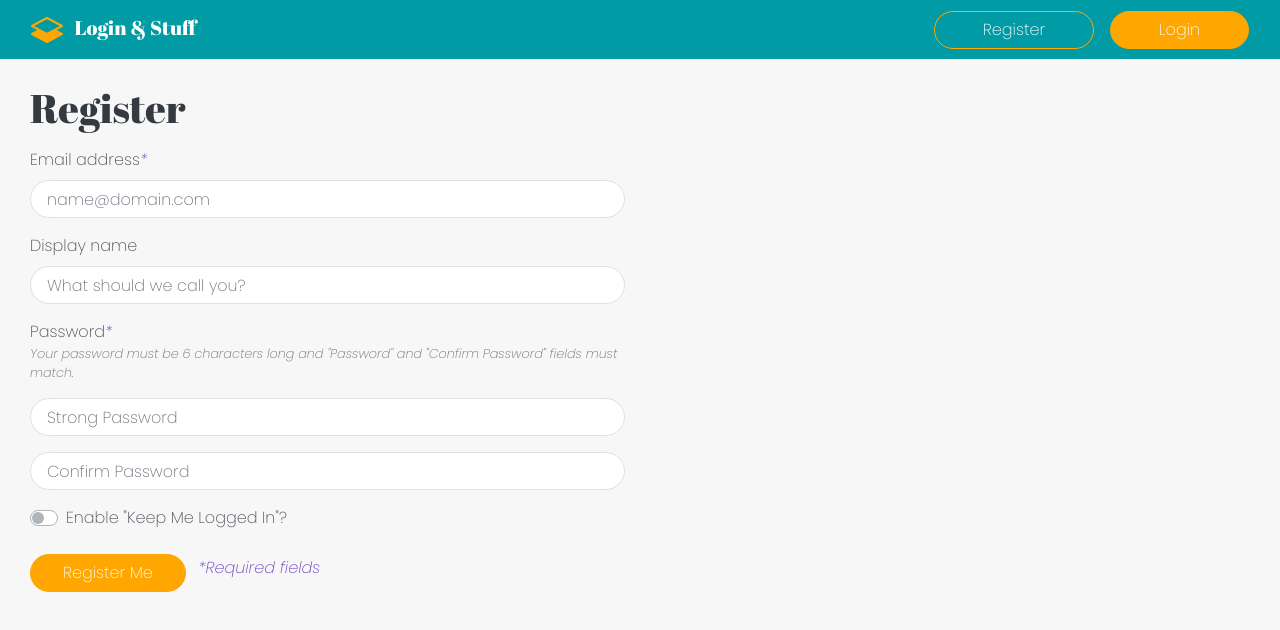
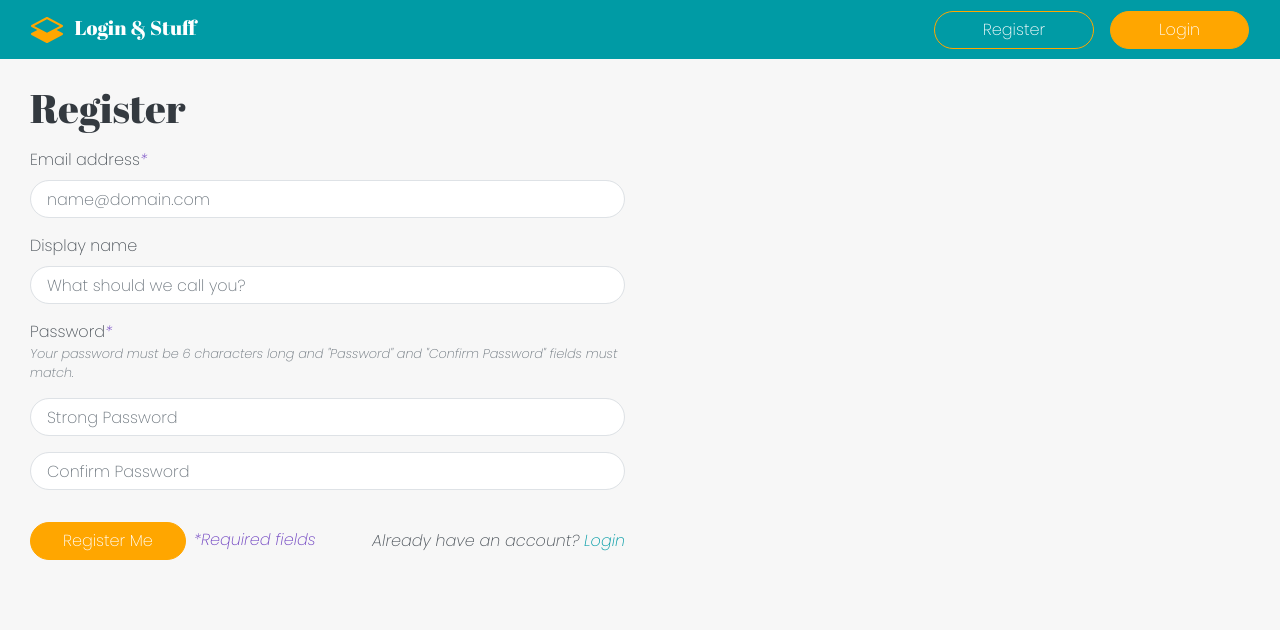
Before and after one commit to joemilbach/MERN-User-Auth, a React (Create React App) app in the folder client/: page /register in a window 1280 px wide. Shown: the top 630 px of the page. Built offline with nearby package versions, Linux system fonts and the light colour scheme; no server answers.

Commit message:
Code cleanup

```diff
--- a/client/src/components/auth/Login.js
+++ b/client/src/components/auth/Login.js
@@ -1,7 +1,7 @@
 import React, { useState, useContext } from "react";
 import createContext from "./UserContext";
 import Axios from "axios";
-import { useHistory } from "react-router-dom";
+import { Link, useHistory } from "react-router-dom";
 import ErrorAlert from "../layout/ErrorAlert";
 import Container from "react-bootstrap/Container";
 import Col from "react-bootstrap/Col";
@@ -39,7 +39,6 @@ export default function Login() {
       <Col as="hgroup">
         <h1>Login</h1>
       </Col>
-
       <Form className="col-md-8 col-lg-6 mt-3" onSubmit={submit}>
         {alert && <ErrorAlert message={alert} />}
         <Form.Group controlId="login-email">
@@ -50,7 +49,6 @@ export default function Login() {
             onChange={(e) => setEmail(e.target.value)}
           />
         </Form.Group>
-
         <Form.Group controlId="login-password">
           <Form.Label>Password</Form.Label>
           <Form.Control
@@ -59,10 +57,14 @@ export default function Login() {
             onChange={(e) => setPassword(e.target.value)}
           />
         </Form.Group>
-
-        <Button variant="primary" type="submit">
-          Log Me In
-        </Button>
+        <Form.Group className="d-flex align-items-center justify-content-between pt-3">
+          <Button variant="warning" className="text-white mr-2" type="submit">
+            Login
+          </Button>
+          <em>
+            Don't have an account? <Link to="/register">Register</Link>
+          </em>
+        </Form.Group>
       </Form>
     </Container>
   );
--- a/client/src/components/auth/Register.js
+++ b/client/src/components/auth/Register.js
@@ -1,7 +1,7 @@
 import React, { useState, useContext } from "react";
 import createContext from "./UserContext";
 import Axios from "axios";
-import { useHistory } from "react-router-dom";
+import { Link, useHistory } from "react-router-dom";
 import ErrorAlert from "../layout/ErrorAlert";
 import Container from "react-bootstrap/Container";
 import Col from "react-bootstrap/Col";
@@ -13,14 +13,12 @@ export default function Register() {
   const [password, setPassword] = useState();
   const [passwordCheck, setPasswordCheck] = useState();
   const [displayName, setDisplayName] = useState();
-  const [autoLogin, setAutoLogin] = useState();
   const [alert, setAlert] = useState();
   const { setUserData } = useContext(createContext);
   const history = useHistory();
 
   const submit = async (e) => {
     e.preventDefault();
-
     try {
       const autoLoginRes = typeof autoLogin === "undefined" ? false : true;
       const newUser = {
@@ -30,7 +28,6 @@ export default function Register() {
         displayName,
         autoLogin: autoLoginRes,
       };
-
       await Axios.post("http://localhost:8000/users/register", newUser);
       const loginResponse = await Axios.post(
         "http://localhost:8000/users/login",
@@ -52,7 +49,6 @@ export default function Register() {
       <Col as="hgroup">
         <h1>Register</h1>
       </Col>
-
       <Form className="col-md-8 col-lg-6 mt-3" onSubmit={submit}>
         {alert && <ErrorAlert message={alert} />}
         <Form.Group controlId="register-email">
@@ -102,22 +98,17 @@ export default function Register() {
             onChange={(e) => setPasswordCheck(e.target.value)}
           />
         </Form.Group>
-        <Form.Group>
-          <Form.Check
-            type="switch"
-            id="register-autoLogin"
-            label='Enable "Keep Me Logged In"?'
-            onChange={(e) => setAutoLogin(e.target.value)}
-          />
+        <Form.Group className="d-flex align-items-center justify-content-between pt-3">
+          <span>
+            <Button variant="warning" className="text-white mr-2" type="submit">
+              Register Me
+            </Button>
+            <em className="text-info">*Required fields</em>
+          </span>
+          <em>
+            Already have an account? <Link to="/login">Login</Link>
+          </em>
         </Form.Group>
-        <Button
-          variant="warning"
-          className="text-white mt-2 mr-2"
-          type="submit"
-        >
-          Register Me
-        </Button>{" "}
-        <em className="text-info">*Required fields</em>
       </Form>
     </Container>
   );
--- a/client/src/components/auth/Settings.js
+++ b/client/src/components/auth/Settings.js
@@ -1,139 +1,155 @@
-import React, { useState, useEffect, useContext, useCallback } from 'react'
-import createContext from './UserContext'
-import Axios from 'axios'
-import { useHistory } from 'react-router-dom'
-import ErrorAlert from '../layout/ErrorAlert'
-import Container from 'react-bootstrap/Container'
-import Col from 'react-bootstrap/Col'
-import Form from 'react-bootstrap/Form'
-import InputGroup from 'react-bootstrap/InputGroup'
-import Button from 'react-bootstrap/Button'
+import React, { useState, useEffect, useContext, useCallback } from "react";
+import createContext from "./UserContext";
+import Axios from "axios";
+import { useHistory } from "react-router-dom";
+import ErrorAlert from "../layout/ErrorAlert";
+import Container from "react-bootstrap/Container";
+import Col from "react-bootstrap/Col";
+import Form from "react-bootstrap/Form";
+import InputGroup from "react-bootstrap/InputGroup";
+import Button from "react-bootstrap/Button";
 
 export default function Settings() {
-  const [email, setEmail] = useState()
-  const [password, setPassword] = useState()
-  const [passwordCheck, setPasswordCheck] = useState()
-  const [displayName, setDisplayName] = useState()
-  const [autoLogin, setAutoLogin] = useState()
-  const [alert, setAlert] = useState()
-  const { userData } = useContext(createContext)
-  const history = useHistory()
-  const [userSettings, setUserSettings] = useState({})
+  const [email, setEmail] = useState();
+  const [password, setPassword] = useState();
+  const [passwordCheck, setPasswordCheck] = useState();
+  const [displayName, setDisplayName] = useState();
+  const [alert, setAlert] = useState();
+  const { userData } = useContext(createContext);
+  const history = useHistory();
+  const [userSettings, setUserSettings] = useState({});
 
   useEffect(() => {
-    if(userData.token === undefined) {
-      history.push("/login")
+    if (userData.token === undefined) {
+      history.push("/login");
     }
-  }, [userData.token, history])
+  }, [userData.token, history]);
 
   const userProfile = useCallback(async () => {
-    await Axios.get(
-      "http://localhost:8000/users/profile",
-      { headers: { "x-auth-token": userData.token } }
-    )
-    .then(response => {
+    await Axios.get("http://localhost:8000/users/profile", {
+      headers: { "x-auth-token": userData.token },
+    }).then((response) => {
       setUserSettings({
         id: response.data.id,
         email: response.data.email,
         displayName: response.data.displayName,
-        autoLogin: response.data.autoLogin
-      })
-    })
-  }, [userData.token])
+        autoLogin: response.data.autoLogin,
+      });
+    });
+  }, [userData.token]);
 
   useEffect(() => {
     try {
-        userProfile()
+      userProfile();
     } catch (error) {
-        error.response.data.msg && setAlert(error.response.data.msg)
+      error.response.data.msg && setAlert(error.response.data.msg);
     }
-  }, [userProfile])
+  }, [userProfile]);
 
   const submit = async (e) => {
-    e.preventDefault()
-
+    e.preventDefault();
     try {
-      const autoLoginRes = typeof(autoLogin) === "undefined" ? false : true
-      const editUser = { id: userSettings.id, email, password, passwordCheck, displayName, autoLogin: autoLoginRes }
-      await Axios.post(
-        "http://localhost:8000/users/edit",
-        editUser
-      )
-      .then(setUserSettings({autoLogin: autoLoginRes}))
+      const autoLoginRes = typeof autoLogin === "undefined" ? false : true;
+      const editUser = {
+        id: userSettings.id,
+        email,
+        password,
+        passwordCheck,
+        displayName,
+        autoLogin: autoLoginRes,
+      };
+      await Axios.post("http://localhost:8000/users/edit", editUser)
         .then(document.getElementById("settingsForm").reset())
-      .then(userProfile)
+        .then(userProfile);
     } catch (error) {
-      error.response.data.msg && setAlert(error.response.data.msg)
+      error.response.data.msg && setAlert(error.response.data.msg);
     }
-  }
+  };
 
   const displayNameReset = async (e) => {
-    e.preventDefault()
-
+    e.preventDefault();
     try {
-      const editUser = { id: userSettings.id, displayName: "none" }
-      await Axios.post(
-        "http://localhost:8000/users/edit",
-        editUser
-      )
+      const editUser = { id: userSettings.id, displayName: "none" };
+      await Axios.post("http://localhost:8000/users/edit", editUser)
         .then(document.getElementById("settingsForm").reset())
-      .then(userProfile)
+        .then(userProfile);
     } catch (error) {
-      error.response.data.msg && setAlert(error.response.data.msg)
+      error.response.data.msg && setAlert(error.response.data.msg);
     }
-  }
+  };
 
   return (
     <Container as="main" className="register" fluid>
       <Col as="hgroup">
         <h1>Settings</h1>
       </Col>
-      { userSettings.email &&
-      <Form id="settingsForm" className="col-md-8 col-lg-6 mt-3" onSubmit={submit}>
-        { alert && <ErrorAlert message={alert} /> }
+      {userSettings.email && (
+        <Form
+          id="settingsForm"
+          className="col-md-8 col-lg-6 mt-3"
+          onSubmit={submit}
+        >
+          {alert && <ErrorAlert message={alert} />}
           <Form.Group controlId="register-email">
             <Form.Label>Email address</Form.Label>
             <InputGroup>
               <InputGroup.Prepend>
                 <InputGroup.Text>{userSettings.email}</InputGroup.Text>
               </InputGroup.Prepend>
-              <Form.Control type="email" placeholder="Update your email address" onChange={e => setEmail(e.target.value)} />
+              <Form.Control
+                type="email"
+                placeholder="Update your email address"
+                onChange={(e) => setEmail(e.target.value)}
+              />
             </InputGroup>
           </Form.Group>
-
           <Form.Group controlId="register-dispaly-name">
             <Form.Label>Display name</Form.Label>
             <InputGroup>
               <InputGroup.Prepend>
                 <InputGroup.Text>{userSettings.displayName}</InputGroup.Text>
               </InputGroup.Prepend>
-            <Form.Control type="text" placeholder="Update what should we call you?" onChange={e => setDisplayName(e.target.value)} />
+              <Form.Control
+                type="text"
+                placeholder="Update what should we call you?"
+                onChange={(e) => setDisplayName(e.target.value)}
+              />
               <InputGroup.Append>
-                <Button variant="outline-primary" onClick={displayNameReset}>Reset</Button>
+                <Button variant="outline-primary" onClick={displayNameReset}>
+                  Reset
+                </Button>
               </InputGroup.Append>
             </InputGroup>
           </Form.Group>
-
           <Form.Group controlId="register-password">
             <Form.Label className="m-0">Password</Form.Label>
             <Form.Text className="mt-0 mb-3" muted>
-            <em>Your password must be 6 characters long and "Password" and "Confirm Password" fields must match.</em>
+              <em>
+                Your password must be 6 characters long and "Password" and
+                "Confirm Password" fields must match.
+              </em>
             </Form.Text>
-          <Form.Control type="password" placeholder="New Password" onChange={e => setPassword(e.target.value)} />
+            <Form.Control
+              type="password"
+              placeholder="New Password"
+              onChange={(e) => setPassword(e.target.value)}
+            />
           </Form.Group>
-
           <Form.Group controlId="register-password-confirm">
             <Form.Label className="d-none">Password Confirm</Form.Label>
-          <Form.Control type="password" placeholder="Confirm New Password" onChange={e => setPasswordCheck(e.target.value)} />
+            <Form.Control
+              type="password"
+              placeholder="Confirm New Password"
+              onChange={(e) => setPasswordCheck(e.target.value)}
+            />
           </Form.Group>
-
-        <Form.Group>
-          <Form.Check custom type="switch" id="register-autoLogin" label="Keep Me Logged In?" defaultChecked={userSettings.autoLogin} onChange={e => setAutoLogin(e.target.checked)} />
+          <Form.Group className="pt-3">
+            <Button variant="warning" className="text-white mr-2" type="submit">
+              Update Settings
+            </Button>
           </Form.Group>
-
-        <Button variant="warning" className="text-white mt-2 mr-2" type="submit">Update Settings</Button> <em className="text-info">*Required fields</em>
         </Form>
-      }
+      )}
     </Container>
   );
 }
--- a/client/src/components/layout/Header.js
+++ b/client/src/components/layout/Header.js
@@ -9,7 +9,6 @@ import Navbar from "react-bootstrap/Navbar";
 export default function Header() {
   const { userData, setUserData } = useContext(createContext);
   const history = useHistory();
-
   const register = () => history.push("/register");
   const login = () => history.push("/login");
   const settings = () => history.push("/settings");
```
Also changed, not shown: client/src/components/layout/ErrorAlert.js (+9 -6 lines), client/src/components/pages/Home.js (+15 -15 lines), 2 other files (tests, documents, lock files or other folders). Lines whose indentation alone changed are shown as unchanged.
